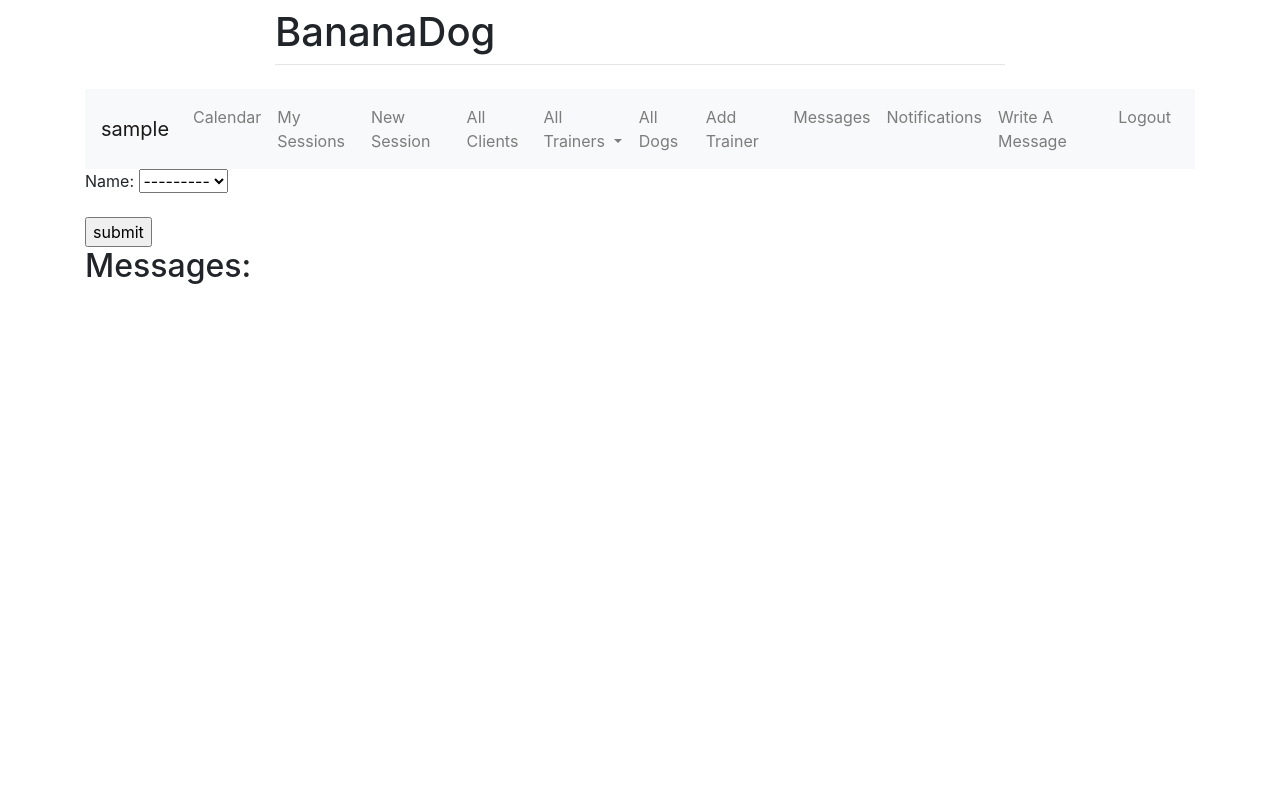
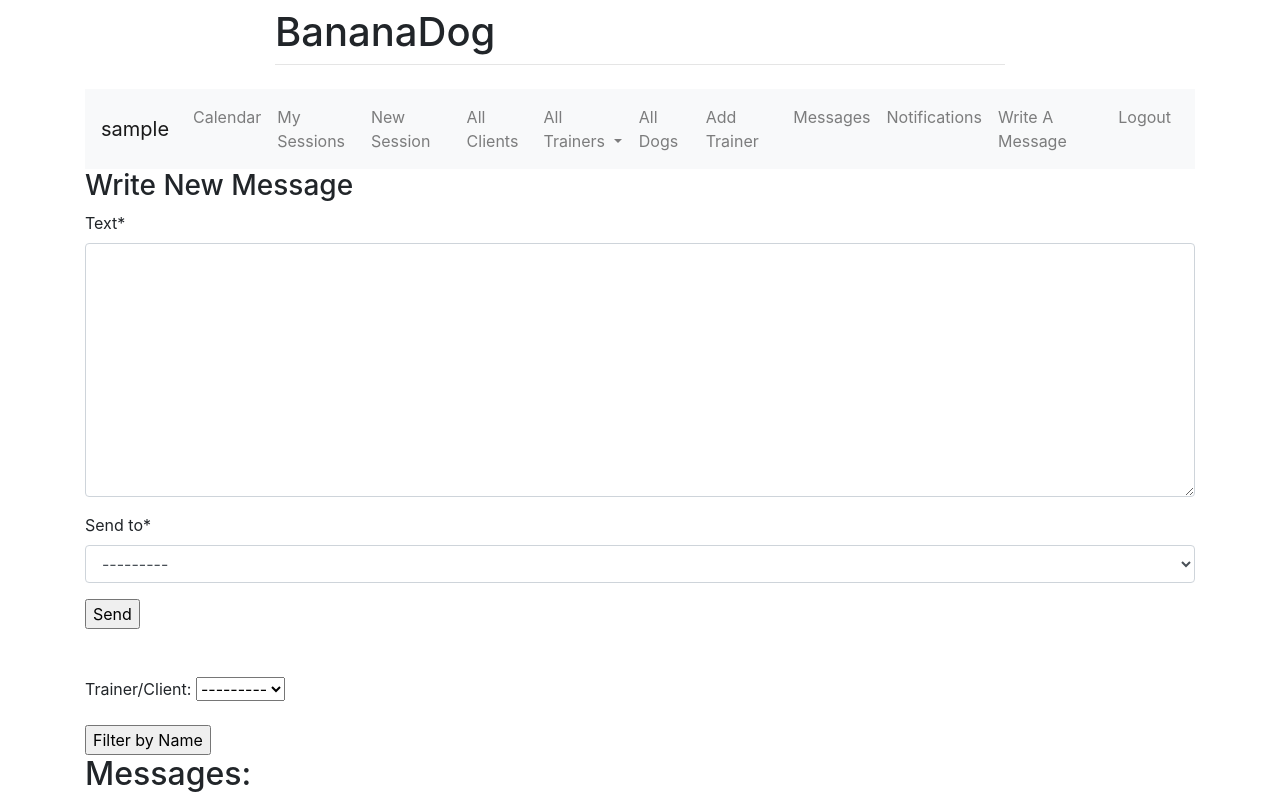
Before and after one commit to nvalle0624/kenzie-q4-capstone, a Django app: page /all_messages/1/ in a window 1280 px wide. Before the commit the page ends 284 px from the top, so only its background shows below. Run offline with Django 3.2, Linux system fonts and the light colour scheme; the visitor is signed in with stand-in values (Sample User, id 1); data comes from the database, SQL or seed files in the repository; data that the repository does not hold is empty; some libraries are stand-ins or nearby versions.

Commit message:
all messages and sending messages now on one page

```diff
--- a/all_messages/forms.py
+++ b/all_messages/forms.py
@@ -17,8 +17,9 @@ class ClientMessageForm(forms.Form):
 
 class ClientMessageFilterForm(forms.Form):
     name = forms.ModelChoiceField(
-        queryset=User.objects.all().filter(is_staff=True))
+        queryset=User.objects.all().filter(is_staff=True), label="Trainer")
 
 
 class TrainerMessageFilterForm(forms.Form):
-    name = forms.ModelChoiceField(queryset=User.objects.all())
+    name = forms.ModelChoiceField(
+        queryset=User.objects.all(), label='Trainer/Client')
--- a/all_messages/views.py
+++ b/all_messages/views.py
@@ -29,8 +29,9 @@ def all_messages_view(request, user_id: int):
         count += 1
 
     user_filter = []
-    if request.method == 'POST' and this_user.is_staff == False:
-        form = ClientMessageFilterForm(request.POST)
+
+    if request.method == 'GET' and this_user.is_staff == False:
+        form = ClientMessageFilterForm(request.GET)
         if form.is_valid():
             data = form.cleaned_data
             if len(user_filter) > 0:
@@ -45,9 +46,24 @@ def all_messages_view(request, user_id: int):
                                                          'all_trainers': all_trainers,
                                                          'user_filter': user_filter[0],
                                                          })
+    elif request.method == 'POST' and this_user.is_staff == False:
+        form2 = ClientMessageForm(request.POST)
+        if form2.is_valid():
+            data = form2.cleaned_data
+            new_message = Message.objects.create(
+                text=data['text'],
+                sent_by=this_user,
+                send_to=data['send_to']
+            )
+            new_notification = Notification.objects.create(
+                text=data['text'],
+                sent_by=this_user,
+                send_to=data['send_to']
+            )
+            return HttpResponseRedirect(reverse('all_messages_view', args=[this_user.id]))
 
-    elif request.method == 'POST' and this_user.is_staff == True:
-        form = TrainerMessageFilterForm(request.POST)
+    elif request.method == 'GET' and this_user.is_staff == True:
+        form = TrainerMessageFilterForm(request.GET)
         if form.is_valid():
             data = form.cleaned_data
             if len(user_filter) > 0:
@@ -55,26 +71,48 @@ def all_messages_view(request, user_id: int):
                 user_filter.append(data['name'])
             else:
                 user_filter.append(data['name'])
+            form2 = TrainerMessageForm()
             return render(request, 'all_messages.html', {'all_messages': all_messages,
                                                          'all_notifications': all_notifications,
                                                          'count': count,
                                                          'form': form,
                                                          'all_trainers': all_trainers,
-                                                         'user_filter': user_filter[0]})
+                                                         'user_filter': user_filter[0],
+                                                         'form2': form2})
+    elif request.method == 'POST' and this_user.is_staff == True:
+        form2 = TrainerMessageForm(request.POST)
+        if form2.is_valid():
+            data = form2.cleaned_data
+            new_message = Message.objects.create(
+                text=data['text'],
+                sent_by=this_user,
+                send_to=data['send_to']
+            )
+            new_notification = Notification.objects.create(
+                text=data['text'],
+                sent_by=this_user,
+                send_to=data['send_to']
+            )
+            return HttpResponseRedirect(reverse('all_messages_view', args=[this_user.id]))
+
     if this_user.is_staff != True:
         form = ClientMessageFilterForm()
+        form2 = ClientMessageForm()
         return render(request, 'all_messages.html', {'all_messages': all_messages,
                                                      'all_notifications': all_notifications,
                                                      'count': count,
                                                      'all_trainers': all_trainers,
-                                                     'form': form})
+                                                     'form': form,
+                                                     'form2': form2})
     else:
         form = TrainerMessageFilterForm()
+        form2 = TrainerMessageForm()
         return render(request, 'all_messages.html', {'all_messages': all_messages,
                                                      'all_notifications': all_notifications,
                                                      'count': count,
                                                      'all_trainers': all_trainers,
-                                                     'form': form})
+                                                     'form': form,
+                                                     'form2': form2})
 
 
 # @login_required
@@ -82,9 +120,9 @@ def client_message_form_view(request):
     all_trainers = Trainer.objects.all()
     this_user = User.objects.get(id=request.user.id)
     if request.method == 'POST' and this_user.is_staff == False:
-        form = ClientMessageForm(request.POST)
-        if form.is_valid():
-            data = form.cleaned_data
+        form2 = ClientMessageForm(request.POST)
+        if form2.is_valid():
+            data = form2.cleaned_data
             new_message = Message.objects.create(
                 text=data['text'],
                 sent_by=this_user,
@@ -98,9 +136,9 @@ def client_message_form_view(request):
             return HttpResponseRedirect(reverse('all_messages_view', args=[this_user.id]))
 
     elif request.method == 'POST' and this_user.is_staff == True:
-        form = TrainerMessageForm(request.POST)
-        if form.is_valid():
-            data = form.cleaned_data
+        form2 = TrainerMessageForm(request.POST)
+        if form2.is_valid():
+            data = form2.cleaned_data
             new_message = Message.objects.create(
                 text=data['text'],
                 sent_by=this_user,
@@ -114,9 +152,9 @@ def client_message_form_view(request):
             return HttpResponseRedirect(reverse('all_messages_view', args=[this_user.id]))
     if this_user.is_staff != True:
         this_client = Client.objects.get(user=this_user)
-        form = ClientMessageForm()
-        return render(request, 'message_form.html', {'form': form, 'this_client': this_client, 'all_trainers': all_trainers})
+        form2 = ClientMessageForm()
+        return render(request, 'all_messages.html', {'form2': form2, 'this_client': this_client, 'all_trainers': all_trainers})
     else:
         this_trainer = Trainer.objects.get(admin_user=this_user)
-        form = TrainerMessageForm()
-        return render(request, 'message_form.html', {'form': form, 'this_trainer': this_trainer, 'all_trainers': all_trainers})
+        form2 = TrainerMessageForm()
+        return render(request, 'all_messages.html', {'form2': form2, 'this_trainer': this_trainer, 'all_trainers': all_trainers})
--- a/templates/all_messages.html
+++ b/templates/all_messages.html
@@ -1,15 +1,22 @@
 {% extends request.user.is_staff|yesno:'admin_navbar.html,client_navbar.html' %}
 {% block content %}
-<!-- {% if request.user.is_staff %}
-<button><a href='/trainer_home/{{request.user.id}}'>Home</a></button>
-{% else %}
-<button><a href='/client_home/{{request.user.id}}'>Home</a></button>
-{% endif %} -->
 
+{% load crispy_forms_tags %}
+
+<h3>Write New Message</h3>
 <div>
-  <form method="post" action="">
+  <form method='post' action="">
+    {% csrf_token %}
+    {{ form2|crispy }}
+    <input type='submit' value='Send'>
+  </form>
+
+
+<br>
+<br>
+  <form method="get" action=''>
     {% csrf_token%} {{form.as_p}}
-    <input type="submit" value="submit" />
+    <input type="submit" value="Filter by Name" />
   </form>
 </div>
 
--- a/templates/message_form.html
+++ b/templates/message_form.html
@@ -1,11 +1,10 @@
 {% load crispy_forms_tags %}
 
 {% block content %}
-{% include request.user.is_staff|yesno:'admin_navbar.html,client_navbar.html' %}
 
 <form method='post' action="">
   {% csrf_token %}
-  {{ form|crispy }}
+  {{ form2|crispy }}
   <input type='submit' value='Submit'>
 </form>
 
```
